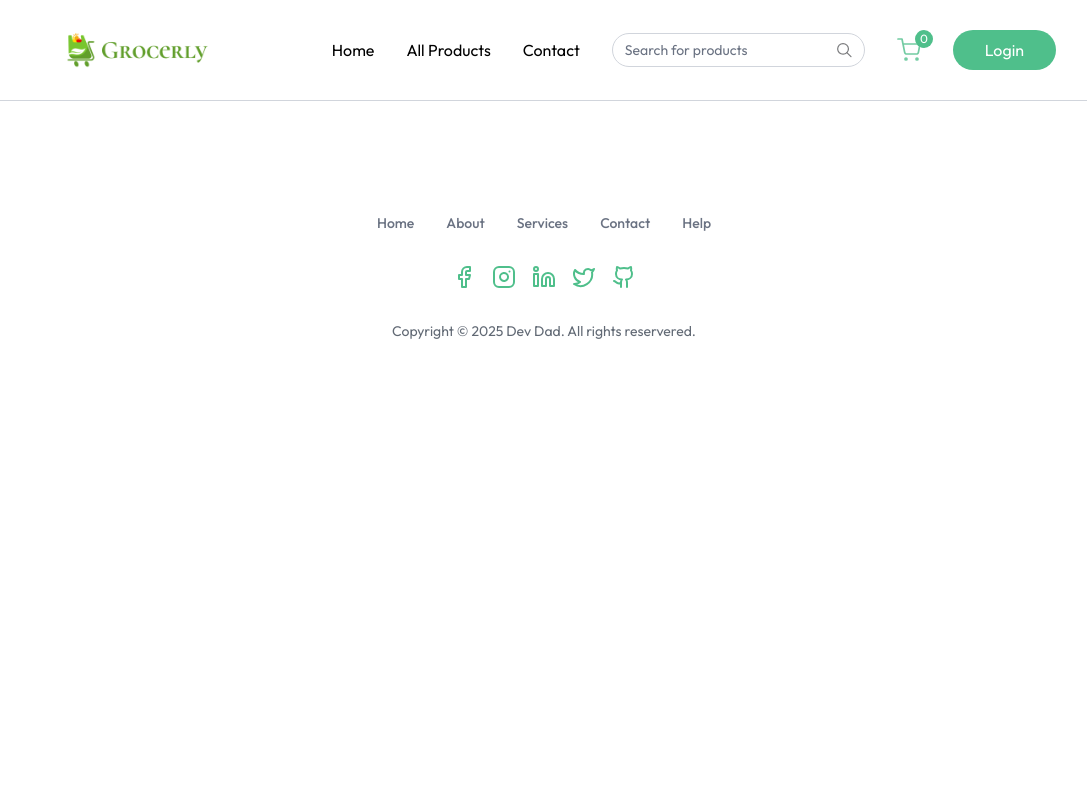
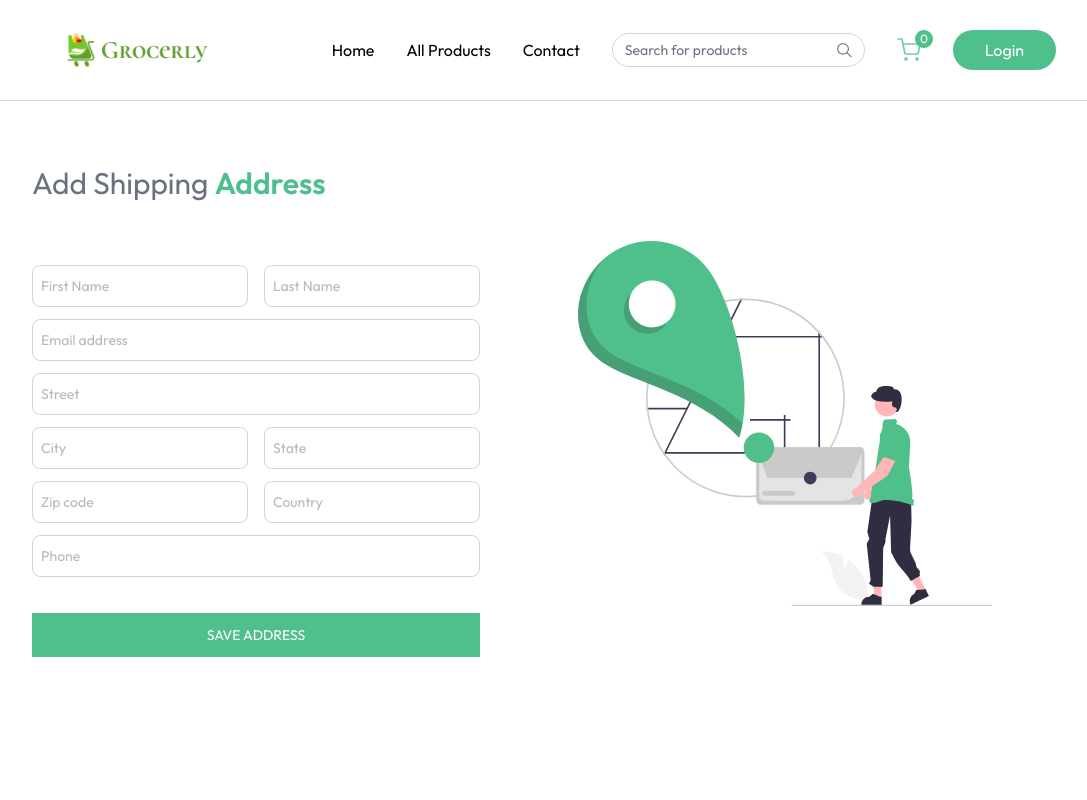
Before and after one commit to DevDad-Main/Grocerly, a React (Vite) app in the folder client/: page /add-address in a window 1280 px wide. Shown: the top 800 px of the page, without its empty margins (96-1183 px from the left). Built offline with nearby package versions, Linux system fonts and the light colour scheme.

Commit message:
complete add address form, now to add orders componennt

```diff
--- a/client/src/App.jsx
+++ b/client/src/App.jsx
@@ -10,6 +10,7 @@
 import ProductCategory from "./pages/ProductCategory";
 import ProductDetails from "./pages/ProductDetails";
 import Cart from "./pages/Cart";
+import AddAddress from "./pages/AddAddress";
 
 const App = () => {
   const isSellerPath = useLocation().pathname.includes("seller");
@@ -31,6 +32,7 @@
           <Route path="/products/:category" element={<ProductCategory />} />
           <Route path="/products/:category/:id" element={<ProductDetails />} />
           <Route path="/cart" element={<Cart />} />
+          <Route path="/add-address" element={<AddAddress />} />
         </Routes>
       </div>
       {!isSellerPath && <Footer />}
--- /dev/null
+++ b/client/src/pages/AddAddress.jsx
@@ -0,0 +1,139 @@
+import React, { useState } from "react";
+import { assets } from "../assets/assets";
+
+//Input Field
+const InputField = ({ type, placeholder, name, handleChange, address }) => (
+  <input
+    className="w-full px-2 py-2.5 border border-gray-500/30 rounded-lg outline-none text-gray-500 focus:border-primary transition"
+    type={type}
+    placeholder={placeholder}
+    name={name}
+    onChange={handleChange}
+    value={address[name]}
+    required
+  />
+);
+
+const AddAddress = () => {
+  const [address, setAddress] = useState({
+    firstName: "",
+    lastName: "",
+    email: "",
+    street: "",
+    city: "",
+    state: "",
+    zipcode: "",
+    country: "",
+    phone: "",
+  });
+
+  const handleChange = (e) => {
+    const { name, value } = e.target;
+
+    setAddress((prevAddress) => ({
+      ...prevAddress,
+      [name]: value,
+    }));
+  };
+
+  const onSubmitHandler = async (e) => {
+    e.preventDefault();
+  };
+
+  return (
+    <div className="mt-16 pb-16">
+      <p className="text-2xl md:text-3xl text-gray-500">
+        Add Shipping <span className="font-semibold text-primary">Address</span>
+      </p>
+      <div className="flex flex-col-reverse md:flex-row justify-between mt-10">
+        <div className="flex-1 max-w-md">
+          <form onSubmit={onSubmitHandler} className="space-y-3 mt-6 text-sm ">
+            <div className="grid grid-cols-2 gap-4">
+              <InputField
+                handleChange={handleChange}
+                address={address}
+                name="firstName"
+                type="text"
+                placeholder="First Name"
+              />
+              <InputField
+                handleChange={handleChange}
+                address={address}
+                name="lastName"
+                type="text"
+                placeholder="Last Name"
+              />
+            </div>
+            <InputField
+              handleChange={handleChange}
+              address={address}
+              name="email"
+              type="text"
+              placeholder="Email address"
+            />
+
+            <InputField
+              handleChange={handleChange}
+              address={address}
+              name="street"
+              type="text"
+              placeholder="Street"
+            />
+            <div className="grid grid-cols-2 gap-4">
+              <InputField
+                handleChange={handleChange}
+                address={address}
+                name="city"
+                type="text"
+                placeholder="City"
+              />
+              <InputField
+                handleChange={handleChange}
+                address={address}
+                name="state"
+                type="text"
+                placeholder="State"
+              />
+            </div>
+
+            <div className="grid grid-cols-2 gap-4">
+              <InputField
+                handleChange={handleChange}
+                address={address}
+                name="zipcode"
+                type="text"
+                placeholder="Zip code"
+              />
+              <InputField
+                handleChange={handleChange}
+                address={address}
+                name="country"
+                type="text"
+                placeholder="Country"
+              />
+            </div>
+
+            <InputField
+              handleChange={handleChange}
+              address={address}
+              name="phone"
+              type="text"
+              placeholder="Phone"
+            />
+
+            <button className="w-full mt-6 bg-primary text-white py-3 hover:bg-primary-dull transition cursor-pointer uppercase hover:-translate-y-0.5 ">
+              Save Address
+            </button>
+          </form>
+        </div>
+        <img
+          className="md:mr-16 mb-16 md:mt-0 "
+          src={assets.add_address_iamge}
+          alt="Add address image"
+        />
+      </div>
+    </div>
+  );
+};
+
+export default AddAddress;
```
